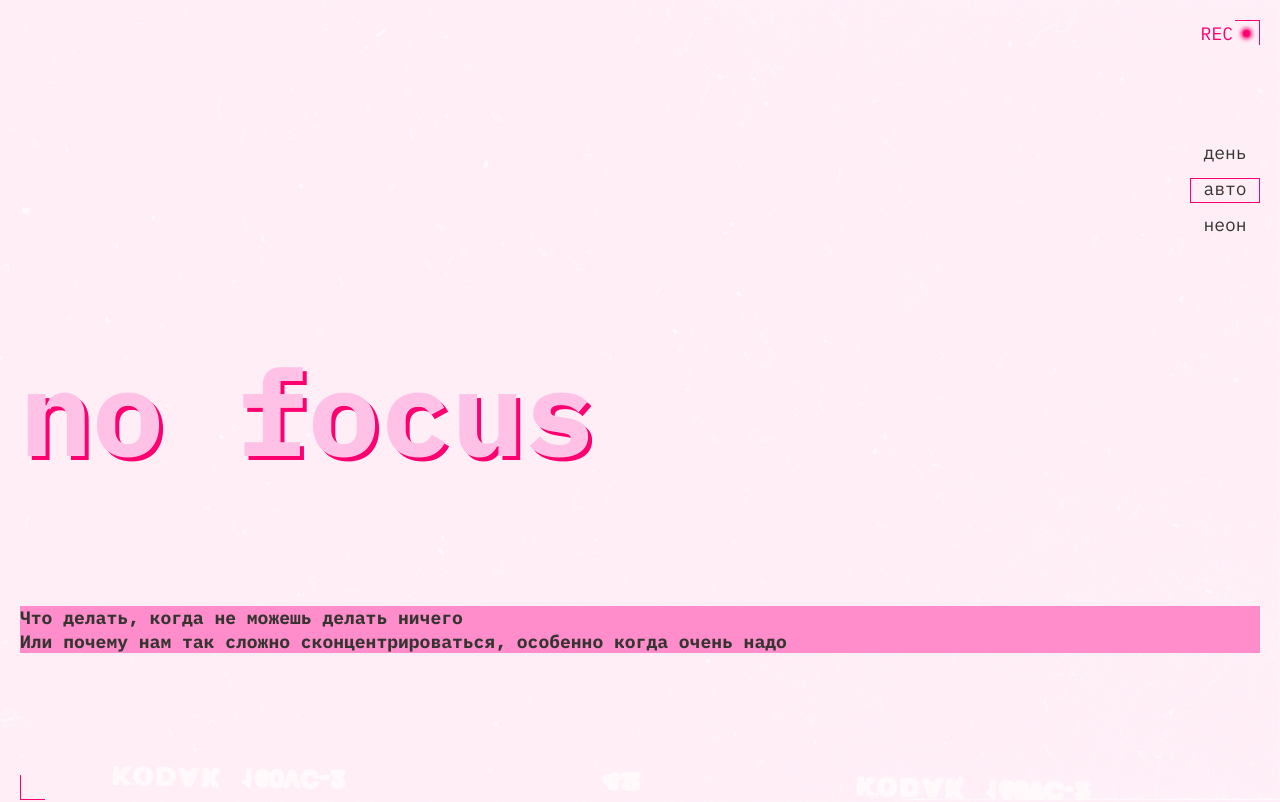
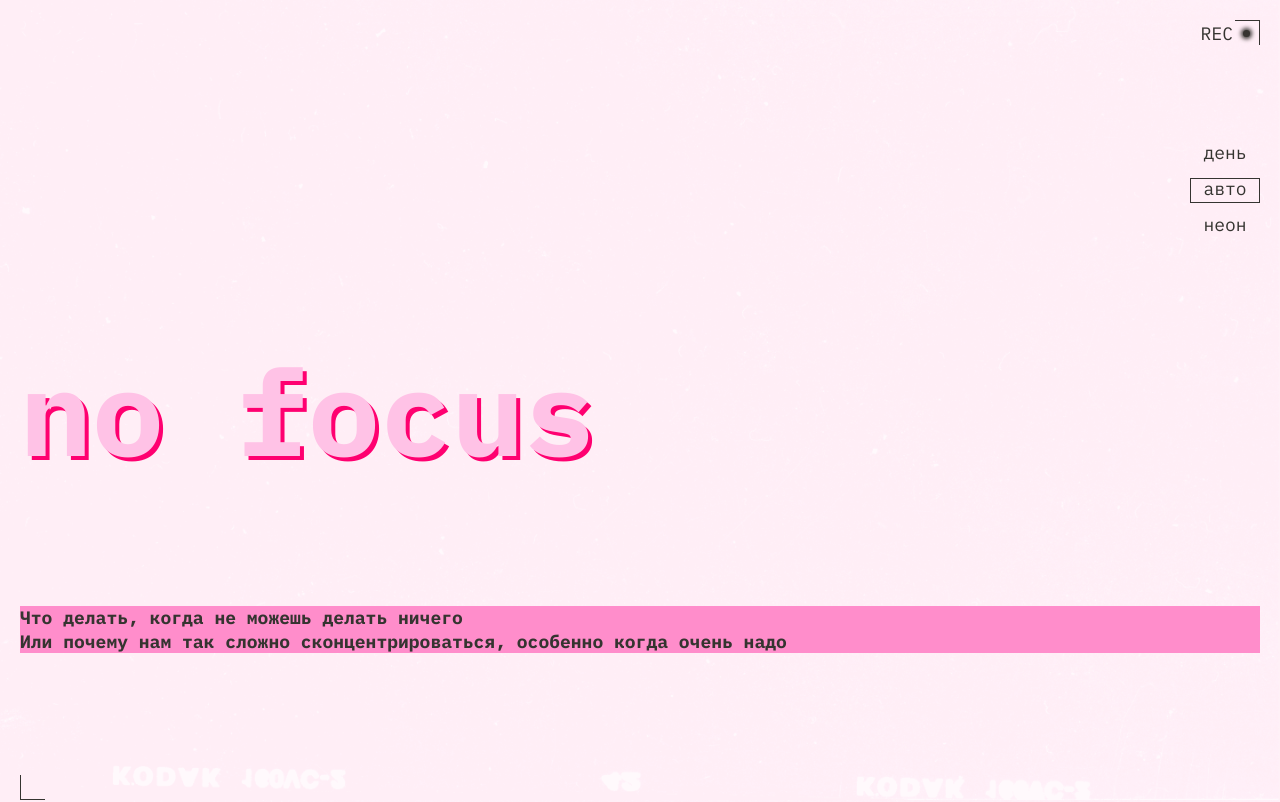
Before and after one commit to Romzes82/slozhno-sosredotochitsya, a plain HTML site: page index.html in a window 1280 px wide. Shown: the top 802 px of the page. Drawn offline with Linux system fonts and the light colour scheme.

Commit message:
Коммит готова моб.версия

```diff
--- a/index.html
+++ b/index.html
@@ -75,7 +75,7 @@
                 вам (и всем нанимающим менеджерам этого мира)? А дело в том, что
                 её просто не существует. Исследователи
                 <a
-                  class="link shadow-decor"
+                  class="link-decor"
                   href="https://dana.org/article/multicosts-of-multitasking/"
                   target="_blank"
                   >выяснили</a
@@ -195,7 +195,7 @@
               <p>
                 Или даже пробегитесь. Лучше найти парк или лес: один эксперимент
                 <a
-                  class="link shadow-decor"
+                  class="link-decor"
                   href="https://www.sciencedirect.com/science/article/abs/pii/S0272494415000328"
                   target="_blank"
                   >показал</a
--- a/styles/light.css
+++ b/styles/light.css
@@ -9,12 +9,13 @@
     Так стили написанные ниже будут иметь больший вес,
     чем стили в медиазапросе предпочтений пользователя
   */
-
+  --elem-decor-color: #353430;
   --text-color-navigation: #353430;
   --text-color-header-title: #ffc2e6;
   --text-color-decoration: #353430; /* отдельные заголовки черного цвета */
   --text-color-section-title: #353430;
-  --text-color-section: #353430;
+  /* --text-color-section: #353430; */
+  --text-color-main: #353430;
   --bg-color: #fff1f7;
   --bg-color-accent-title: #ff8dcb;
 
@@ -30,11 +31,13 @@
 @media (prefers-color-scheme: light) {
 
   :root {
+    --elem-decor-color: #353430;
     --text-color-navigation: #353430;
     --text-color-header-title: #ffc2e6;
     --text-color-decoration: #353430; /* отдельные заголовки черного цвета */
     --text-color-section-title: #353430;
-    --text-color-section: #353430;
+    /* --text-color-section: #353430; */
+    --text-color-main: #353430;
     --bg-color: #fff1f7;
     --bg-color-accent-title: #ff8dcb;
 
--- a/styles/style.css
+++ b/styles/style.css
@@ -3,7 +3,7 @@
 .page {
   /* сохраните в разметке и стилях класс page. На его основе работает скрипт. */
   display: grid;
-  row-gap: 40px;
+  row-gap: 50px;
   font-family: var(--main-font), sans-serif;
   font-size: 18px;
   color: var(--text-color-main, #f1b2ce);
@@ -85,7 +85,7 @@
 }
 
 .header__theme-menu-button_active {
-  border: 1px solid var(--rec-color);
+  border: 1px solid var(--elem-decor-color);
   /* pointer-events: none; */
 }
 
@@ -101,11 +101,12 @@
   /* margin-block-end: 7px; */
 }
 
-.shadow-decor {
+.link-decor {
+  text-decoration: none;
   text-shadow: 2px 2px 0 var(--accent-color, #ff0070);
 }
 
-.page__title.shadow-decor {
+.shadow-decor {
   text-shadow: 4px 4px 0 var(--accent-color, #ff0070);
 }
 
@@ -153,20 +154,20 @@
   align-items: center;
   gap: 10px;
   margin: 2px 10px 0 0;
-  color: var(--rec-color);
+  color: var(--elem-decor-color);
   inset-inline-end: 0;
   inset-block-start: 0;
 }
 
 .header__rec-decoration::after {
   content: '';
-  color: var(--rec-color);
+  color: var(--elem-decor-color);
   display: block;
   width: 7px;
   height: 7px;
   border-radius: 50%;
-  box-shadow: 0 0 4px 2px var(--rec-color);
-  background-color: var(--rec-color);
+  box-shadow: 0 0 4px 2px var(--elem-decor-color);
+  background-color: var(--elem-decor-color);
 }
 
 .decorated-zone::before,
@@ -179,8 +180,8 @@
 }
 
 .decorated-zone::before {
-  border-inline-end: 1px solid var(--rec-color, #ff0070);
-  border-block-start: 1px solid var(--rec-color, #ff0070);
+  border-inline-end: 1px solid var(--elem-decor-color, #ff0070);
+  border-block-start: 1px solid var(--elem-decor-color, #ff0070);
   /*1rem = 16px.
    https://css-tricks.com/linearly-scale-font-size-with-css-clamp-based-on-the-viewport/ */
   /* inset-inline-end: clamp(10px, 0.264rem + 1.541vw, -20px);
@@ -190,8 +191,8 @@
 }
 
 .decorated-zone::after {
-  border-inline-start: 1px solid var(--rec-color, #ff0070);
-  border-block-end: 1px solid var(--rec-color, #ff0070);
+  border-inline-start: 1px solid var(--elem-decor-color, #ff0070);
+  border-block-end: 1px solid var(--elem-decor-color, #ff0070);
   inset-inline-start: 0;
   inset-block-end: 0;
   object-position: top center;
--- a/styles/variables.css
+++ b/styles/variables.css
@@ -4,7 +4,9 @@
 */
 
 :root {
-  --rec-color: #ff0070;
+  --elem-decor-color: #ff0070;
+  /* --rec-color: #ff0070;
+  --corner-color: var(--rec-color, #ff0070); */
   --text-color-navigation: #ff0070;
   --text-color-header-title: #db00ff;
   --text-color-decoration: #000028; /* отдельные заголовки черного цвета */
```
